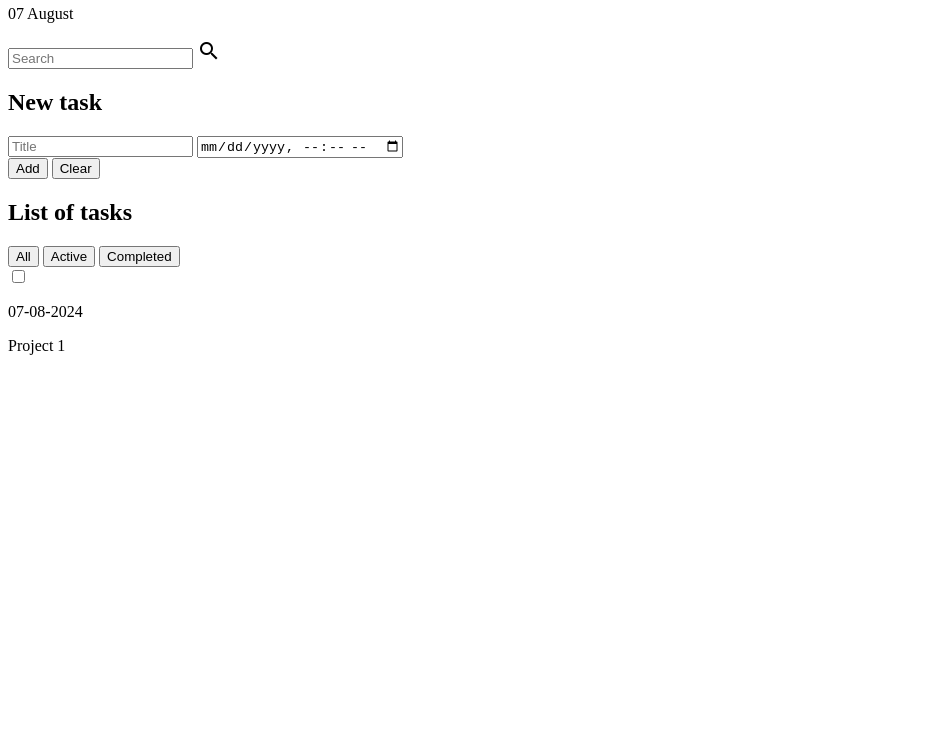
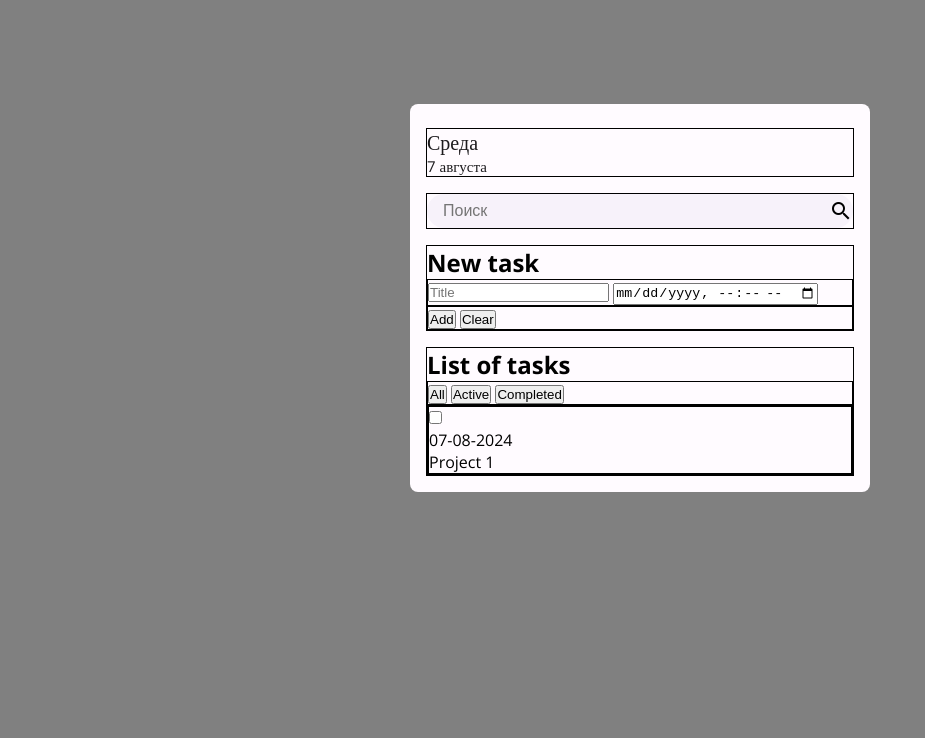
Before and after one commit to SerPanTeam/todolist, a plain HTML site: page index.html in a window 1280 px wide. Shown: the part 62-800 px from the top of the page, without its empty margins (0-925 px from the left). Drawn offline with nearby package versions, Linux system fonts and the light colour scheme.

Commit message:
MOD: Styles in CSS

```diff
--- a/index.html
+++ b/index.html
@@ -7,17 +7,19 @@
     <title>Document</title>
     <link rel="stylesheet" href="style.css">
     <link rel="stylesheet" href="https://fonts.googleapis.com/icon?family=Material+Icons">
-
+    <style>
+        @import url('https://fonts.googleapis.com/css2?family=Inter:wght@100..900&family=Open+Sans:ital,wght@0,300..800;1,300..800&display=swap');
+    </style>
 </head>
 
 <body>
     <main>
         <div class="header-group">
-            <h2 id="day">Mittwoch</h2>
-            <p id="date">07 August</p>
+            <h2 id="day">----</h2>
+            <p id="date">-- ------</p>
         </div>
         <div class="search-field">
-            <input type="text" class="search-field__input" placeholder="Search">
+            <input type="text" class="search-field__input" placeholder="Поиск">
             <span class="material-icons search-field__icon">search</span>
         </div>
         <div class="new-record">
--- a/script.js
+++ b/script.js
@@ -0,0 +1,9 @@
+const nameDayText = document.querySelector("#day");
+const today = new Date();
+let currentDay = today.toLocaleDateString('ru', { weekday: 'long' });
+currentDay = currentDay.charAt(0).toUpperCase() + currentDay.slice(1).toLocaleLowerCase();
+nameDayText.textContent = currentDay;
+
+const dateMonthText = document.querySelector("#date");
+let dateMonth = today.toLocaleDateString('ru', {day: 'numeric', month: 'long' });
+dateMonthText.textContent = dateMonth;
--- a/style.css
+++ b/style.css
@@ -0,0 +1,64 @@
+* {
+    padding: 0;
+    margin: 0;
+}
+
+body {
+    background-color: grey;
+    font-family: "Open Sans";
+    display: flex;
+    justify-content: center;
+    align-items: center;
+    height: 90vh;
+}
+
+main {
+    width: 428px;
+    background: #FFFBFF;
+    border-radius: 8px;
+    padding: 24px 16px 16px 16px;
+    display: flex;
+    flex-direction: column;
+    gap: 16px;
+}
+
+div {
+    border: 1px solid;
+}
+
+.header-group {
+    display: flex;
+    flex-direction: column;
+    align-items: flex-start;
+}
+
+.header-group h2 {
+    color: #1D1B1E;
+    font-size: 20px;
+    font-weight: 500;
+}
+
+.header-group p {
+    color: #1D1B1E;
+    font-size: 15px;
+    font-weight: 400;
+}
+.search-field{
+    display: flex;
+    flex-direction: column;
+    position: relative;
+    justify-content: center;
+}
+.search-field__input {
+    border-radius: 28px;
+    background: rgba(103, 80, 164, 0.05);
+    border: none;
+    padding: 8px 48px 8px 16px;
+    font-size: 16px;
+
+}
+
+.search-field__icon{
+    position: absolute;
+    right: 0;
+}
```
